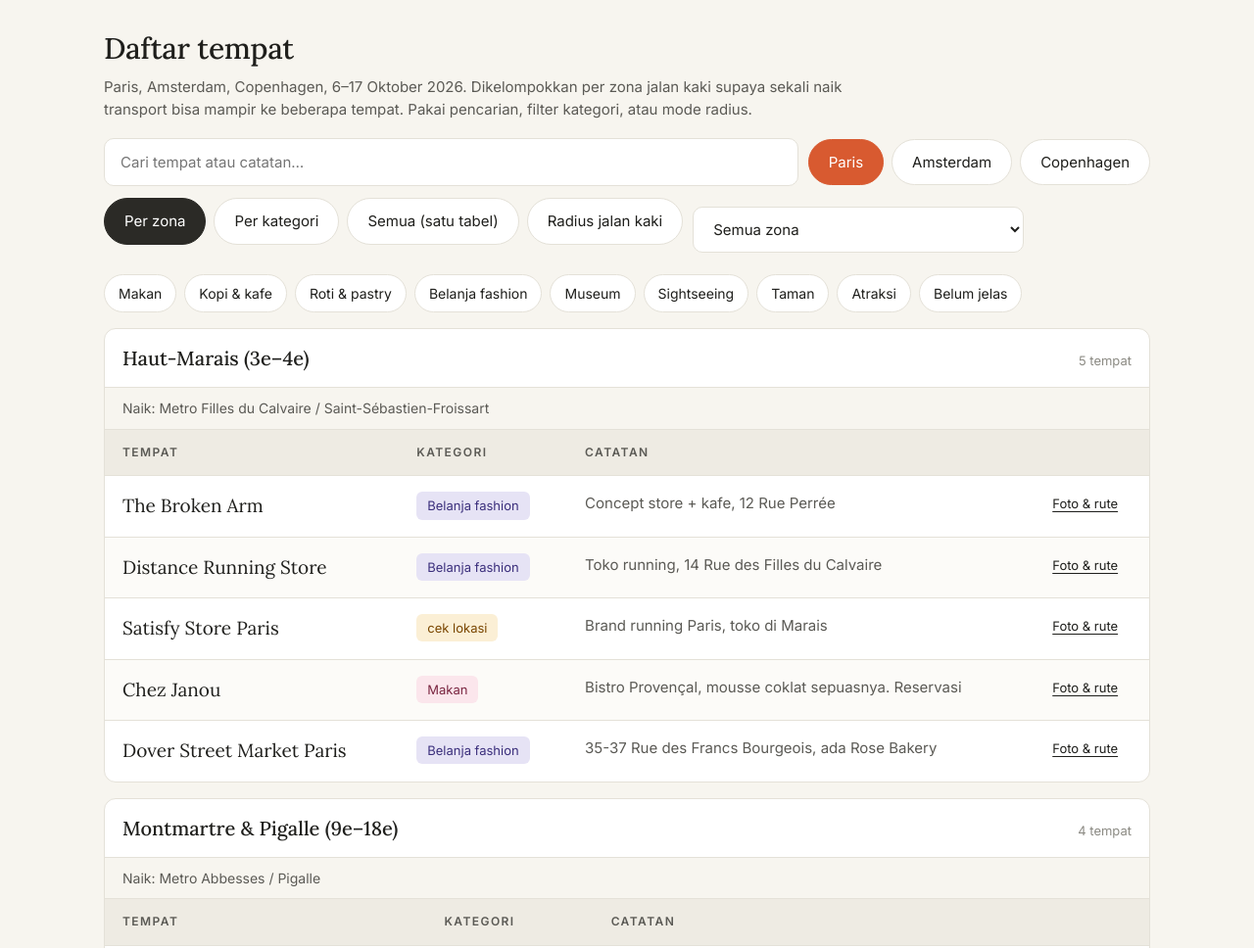
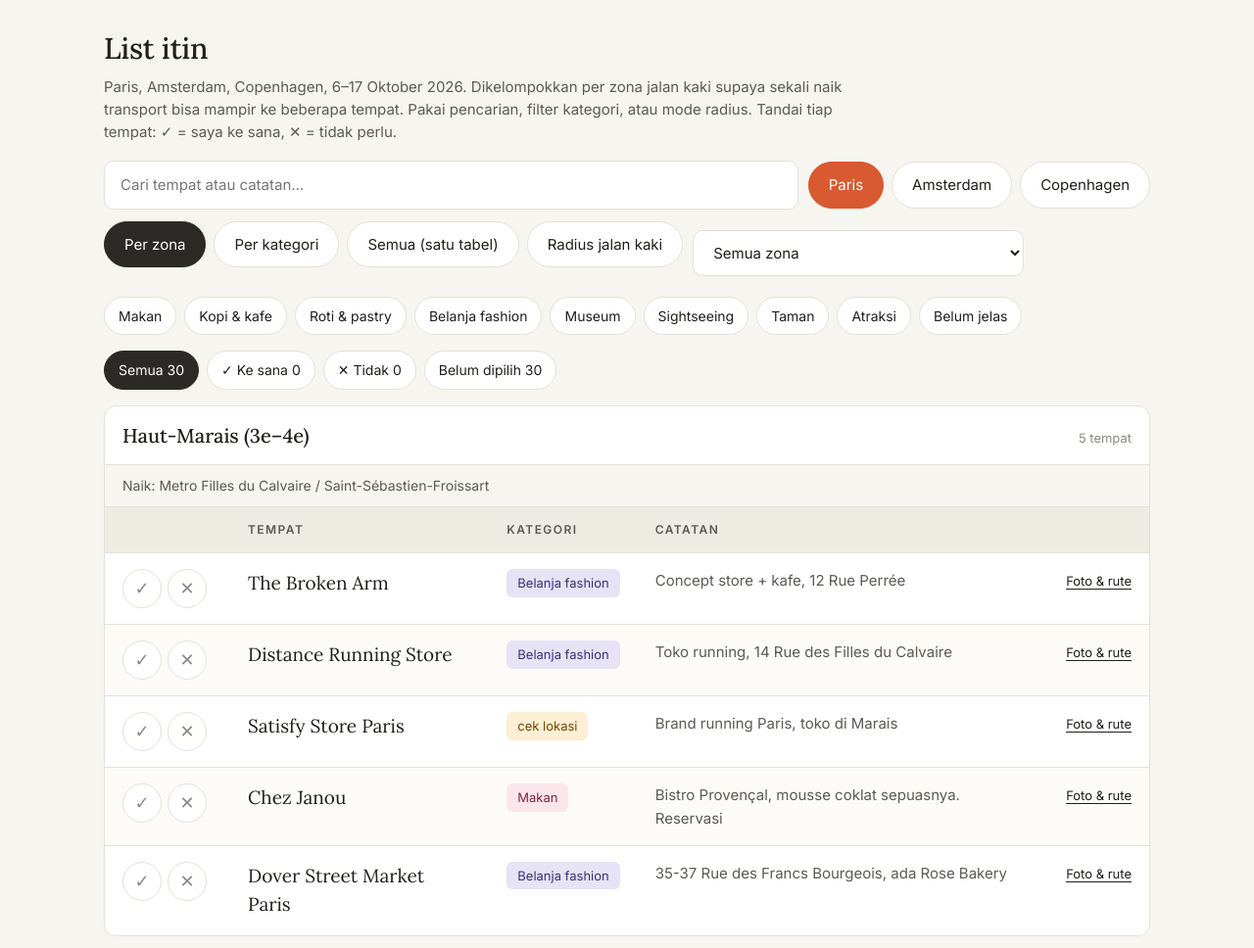
Before and after one commit to biruraihan/itin-eropa, a plain HTML site: page index.html in a window 1280 px wide. Shown: the top 968 px of the page at 98% size. Drawn offline with Linux system fonts and the light colour scheme.

Commit message:
Update index.html

```diff
--- a/index.html
+++ b/index.html
@@ -3,7 +3,7 @@
 <head>
 <meta charset="utf-8">
 <meta name="viewport" content="width=device-width, initial-scale=1, viewport-fit=cover">
-<title>Daftar tempat: Paris, Amsterdam, Copenhagen</title>
+<title>List itin: Paris, Amsterdam, Copenhagen</title>
 <link rel="stylesheet" href="https://fonts.googleapis.com/css2?family=Lora:ital,wght@0,400;0,500;1,400&family=Inter:wght@400;500;600&display=swap">
 <style>
 :root{box-sizing:border-box;padding-top:env(safe-area-inset-top,0px);padding-bottom:env(safe-area-inset-bottom,0px);color-scheme:light;
@@ -49,14 +49,19 @@ a.maps{color:var(--ink);font-size:13px;text-decoration:underline;text-underline-
 .radius select{width:100%}
 input[type=range]{width:100%;accent-color:var(--pill)}
 .rv{font-weight:600}
+.mk{width:40px;height:40px;border-radius:50%;border:1px solid var(--line);background:var(--card);color:var(--ink3);font-size:18px;line-height:1;cursor:pointer;margin-right:6px;padding:0;font-family:inherit}
+.mk.yes.on{background:#1D9E75;border-color:#1D9E75;color:#fff}
+.mk.no.on{background:#C9402F;border-color:#C9402F;color:#fff}
+td.mkc{white-space:nowrap;width:1%}
+.stat .pill{padding:8px 14px;font-size:14px}
 .empty{color:var(--ink3);padding:28px;text-align:center}
 .note{font-size:13px;color:var(--ink3);margin-top:22px}
 </style>
 </head>
 <body>
 <div class="wrap">
-<h1>Daftar tempat</h1>
-<p class="sub">Paris, Amsterdam, Copenhagen, 6–17 Oktober 2026. Dikelompokkan per zona jalan kaki supaya sekali naik transport bisa mampir ke beberapa tempat. Pakai pencarian, filter kategori, atau mode radius.</p>
+<h1>List itin</h1>
+<p class="sub">Paris, Amsterdam, Copenhagen, 6–17 Oktober 2026. Dikelompokkan per zona jalan kaki supaya sekali naik transport bisa mampir ke beberapa tempat. Pakai pencarian, filter kategori, atau mode radius. Tandai tiap tempat: ✓ = saya ke sana, ✕ = tidak perlu.</p>
 
 <div class="bar">
   <input type="search" id="q" placeholder="Cari tempat atau catatan…">
@@ -76,9 +81,10 @@ input[type=range]{width:100%;accent-color:var(--pill)}
   <select id="zoneSel"><option value="">Semua zona</option></select>
 </div>
 <div class="pills cats" id="cats"></div>
+<div class="pills cats stat" id="stat"></div>
 
 <div id="out"></div>
-<p class="note">Koordinat bersifat perkiraan untuk mengelompokkan zona, bukan navigasi. Tempat bertanda "cek lokasi" belum saya pastikan alamatnya.</p>
+<p class="note">Koordinat bersifat perkiraan untuk mengelompokkan zona, bukan navigasi. Tempat bertanda "cek lokasi" belum saya pastikan alamatnya. Tanda ✓/✕ tersimpan di browser ini saja, tidak sinkron antar perangkat.</p>
 </div>
 
 <script>
@@ -171,15 +177,23 @@ const P=[
 ["cph","Day trip: Aarhus (jauh)","Kereta 3 jam sekali jalan","ARoS Aarhus (rainbow panorama)","trip","Seharian penuh; berat untuk 4 hari. Pertimbangkan drop",56.1535,10.1995,1]
 ];
 const cityBtns=[...document.querySelectorAll('#cities .pill')],cats=document.getElementById('cats'),out=document.getElementById('out'),q=document.getElementById('q'),zoneSel=document.getElementById('zoneSel');
-let city='paris',view='zone',sel=new Set(),anchor=null,rad=800,sortKey=null,sortDir=1;
+let city='paris',view='zone',sel=new Set(),anchor=null,rad=800,sortKey=null,sortDir=1,statSel='';
+let ST={};try{ST=JSON.parse(localStorage.getItem('itin_status')||'{}')||{}}catch(e){ST={}}
+function saveST(){try{localStorage.setItem('itin_status',JSON.stringify(ST))}catch(e){}}
+function key(p){return p[0]+'|'+p[3]}
+function okS(p){if(!statSel)return true;const v=ST[key(p)];return statSel==='0'?!v:v===statSel}
+function buildStat(){const L=inCity();const y=L.filter(p=>ST[key(p)]==='y').length,n=L.filter(p=>ST[key(p)]==='n').length,z=L.length-y-n;
+const opts=[['','Semua '+L.length],['y','✓ Ke sana '+y],['n','✕ Tidak '+n],['0','Belum dipilih '+z]];
+document.getElementById('stat').innerHTML=opts.map(o=>`<button class="pill${statSel===o[0]?' on':''}" data-s="${o[0]}">${o[1]}</button>`).join('');
+document.querySelectorAll('#stat .pill').forEach(b=>b.onclick=()=>{statSel=b.dataset.s;buildStat();render();});}
 try{const s=localStorage.getItem('city');if(s&&CITY[s])city=s;}catch(e){}
-cityBtns.forEach(b=>{b.classList.toggle('on',b.dataset.c===city);b.onclick=()=>{city=b.dataset.c;cityBtns.forEach(x=>x.classList.toggle('on',x===b));sel.clear();anchor=null;try{localStorage.setItem('city',city)}catch(e){}buildCats();buildZones();render();}});
+cityBtns.forEach(b=>{b.classList.toggle('on',b.dataset.c===city);b.onclick=()=>{city=b.dataset.c;cityBtns.forEach(x=>x.classList.toggle('on',x===b));sel.clear();anchor=null;try{localStorage.setItem('city',city)}catch(e){}buildCats();buildZones();buildStat();render();}});
 document.querySelectorAll('#views .pill').forEach(b=>b.onclick=()=>{view=b.dataset.v;document.querySelectorAll('#views .pill').forEach(x=>x.classList.toggle('on',x===b));render();});
 q.oninput=render;zoneSel.onchange=render;
 function inCity(){return P.filter(p=>p[0]===city)}
 function buildCats(){const used=new Set(inCity().map(p=>p[4]));cats.innerHTML='';Object.keys(CAT).filter(k=>used.has(k)).forEach(k=>{const b=document.createElement('button');b.className='pill';b.textContent=CAT[k];b.onclick=()=>{sel.has(k)?sel.delete(k):sel.add(k);b.classList.toggle('on');render();};cats.appendChild(b);});}
 function buildZones(){const z=[...new Set(inCity().map(p=>p[1]))];zoneSel.innerHTML='<option value="">Semua zona</option>'+z.map(x=>`<option>${x}</option>`).join('');}
-function filtered(){const t=q.value.trim().toLowerCase();return inCity().filter(p=>(!sel.size||sel.has(p[4]))&&(!zoneSel.value||p[1]===zoneSel.value)&&(!t||(p[3]+' '+p[5]+' '+p[1]).toLowerCase().includes(t)));}
+function filtered(){const t=q.value.trim().toLowerCase();return inCity().filter(p=>(!sel.size||sel.has(p[4]))&&okS(p)&&(!zoneSel.value||p[1]===zoneSel.value)&&(!t||(p[3]+' '+p[5]+' '+p[1]).toLowerCase().includes(t)));}
 function dist(a,b){if(a[6]==null||b[6]==null)return Infinity;const R=6371000,dl=(b[6]-a[6])*Math.PI/180,dg=(b[7]-a[7])*Math.PI/180,x=Math.sin(dl/2)**2+Math.cos(a[6]*Math.PI/180)*Math.cos(b[6]*Math.PI/180)*Math.sin(dg/2)**2;return 2*R*Math.asin(Math.sqrt(x));}
 function fm(m){return m<1000?Math.round(m/50)*50+' m':(m/1000).toFixed(1)+' km'}
 function walk(m){return Math.max(1,Math.round(m/80))+' mnt'}
@@ -187,24 +201,27 @@ function esc(s){return String(s).replace(/</g,'&lt;')}
 function mapsUrl(p){return 'https://www.google.com/maps/search/?api=1&query='+encodeURIComponent(p[3].replace(/\s*\(.*?\)/g,'')+' '+CITY[p[0]].n)}
 function tag(p){return p[8]?`<span class="tag" style="background:var(--t-v);color:var(--t-v-i)">cek lokasi</span>`:`<span class="tag" style="background:var(--t-${p[4]});color:var(--t-${p[4]}-i)">${CAT[p[4]]}</span>`}
 function row(p,cols){return `<tr>${cols.map(c=>c(p)).join('')}</tr>`}
-const C={name:p=>`<td class="name">${esc(p[3])}<small>${esc(p[1])}</small></td>`,nameOnly:p=>`<td class="name">${esc(p[3])}</td>`,cat:p=>`<td>${tag(p)}</td>`,zone:p=>`<td style="font-size:14px">${esc(p[1])}</td>`,how:p=>`<td style="font-size:14px;color:var(--ink2)">${esc(p[2]||'—')}</td>`,note:p=>`<td style="color:var(--ink2)">${esc(p[5])}</td>`,maps:p=>`<td><a class="maps" href="${mapsUrl(p)}" target="_blank" rel="noopener">Foto & rute</a></td>`};
+function mk(p){const i=P.indexOf(p),v=ST[key(p)];return `<button class="mk yes${v==='y'?' on':''}" data-i="${i}" data-s="y" title="Saya ke sana" aria-label="Saya ke sana">✓</button><button class="mk no${v==='n'?' on':''}" data-i="${i}" data-s="n" title="Tidak perlu" aria-label="Tidak perlu">✕</button>`}
+const C={mark:p=>`<td class="mkc">${mk(p)}</td>`,name:p=>`<td class="name">${esc(p[3])}<small>${esc(p[1])}</small></td>`,nameOnly:p=>`<td class="name">${esc(p[3])}</td>`,cat:p=>`<td>${tag(p)}</td>`,zone:p=>`<td style="font-size:14px">${esc(p[1])}</td>`,how:p=>`<td style="font-size:14px;color:var(--ink2)">${esc(p[2]||'—')}</td>`,note:p=>`<td style="color:var(--ink2)">${esc(p[5])}</td>`,maps:p=>`<td><a class="maps" href="${mapsUrl(p)}" target="_blank" rel="noopener">Foto & rute</a></td>`};
 function table(ps,cols,heads){return `<div class="scroll"><table><thead><tr>${heads.map(h=>`<th>${h}</th>`).join('')}</tr></thead><tbody>${ps.map(p=>row(p,cols)).join('')}</tbody></table></div>`}
 function render(){const list=filtered();if(view==='radius')return renderRadius();if(!list.length){out.innerHTML='<div class="box"><div class="empty">Tidak ada tempat yang cocok.</div></div>';return;}
-if(view==='all'){out.innerHTML=`<div class="box"><div class="hd"><h2>${CITY[city].n}</h2><span class="cnt">${list.length} tempat</span></div>${table(list,[C.nameOnly,C.cat,C.zone,C.how,C.note,C.maps],['Tempat','Kategori','Zona','Naik apa','Catatan',''])}</div>`;return;}
+if(view==='all'){out.innerHTML=`<div class="box"><div class="hd"><h2>${CITY[city].n}</h2><span class="cnt">${list.length} tempat</span></div>${table(list,[C.mark,C.nameOnly,C.cat,C.zone,C.how,C.note,C.maps],['','Tempat','Kategori','Zona','Naik apa','Catatan',''])}</div>`;return;}
 const g={};list.forEach(p=>{const k=view==='zone'?p[1]:CAT[p[4]];(g[k]=g[k]||[]).push(p)});
 const late=k=>k.startsWith('Belum')||k.startsWith('Day trip');
 const keys=Object.keys(g).sort((a,b)=>late(a)-late(b)||g[b].length-g[a].length);
 out.innerHTML=keys.map(k=>{const ps=g[k];const how=view==='zone'?(ps.find(p=>p[2])||[])[2]:'';
-return `<div class="box"><div class="hd"><h2>${esc(k)}</h2><span class="cnt">${ps.length} tempat</span></div>${how?`<div class="how">Naik: ${esc(how)}</div>`:''}${view==='zone'?table(ps,[C.nameOnly,C.cat,C.note,C.maps],['Tempat','Kategori','Catatan','']):table(ps,[C.nameOnly,C.zone,C.note,C.maps],['Tempat','Zona','Catatan',''])}</div>`}).join('');}
+return `<div class="box"><div class="hd"><h2>${esc(k)}</h2><span class="cnt">${ps.length} tempat</span></div>${how?`<div class="how">Naik: ${esc(how)}</div>`:''}${view==='zone'?table(ps,[C.mark,C.nameOnly,C.cat,C.note,C.maps],['','Tempat','Kategori','Catatan','']):table(ps,[C.mark,C.nameOnly,C.zone,C.note,C.maps],['','Tempat','Zona','Catatan',''])}</div>`}).join('');}
 function renderRadius(){const all=inCity().filter(p=>p[6]!=null);if(anchor==null)anchor=all[0][3];const a=all.find(p=>p[3]===anchor)||all[0];
-const near=all.filter(p=>p!==a).map(p=>[p,dist(a,p)]).filter(x=>x[1]<=rad&&(!sel.size||sel.has(x[0][4]))).sort((x,y)=>x[1]-y[1]);
+const near=all.filter(p=>p!==a).map(p=>[p,dist(a,p)]).filter(x=>x[1]<=rad&&okS(x[0])&&(!sel.size||sel.has(x[0][4]))).sort((x,y)=>x[1]-y[1]);
 out.innerHTML=`<div class="radius"><div><label>Mulai dari</label><select id="anc">${all.map(p=>`<option ${p===a?'selected':''}>${esc(p[3])}</option>`).join('')}</select></div>
 <div><label>Radius jalan kaki: <span class="rv" id="rv">${fm(rad)}</span></label><input type="range" id="rr" min="300" max="3000" step="100" value="${rad}"></div></div>
 <div class="box"><div class="hd"><h2>${near.length} tempat dalam ${fm(rad)}</h2><span class="cnt">dari ${esc(a[3])}</span></div><div class="how">Naik: ${esc(a[2]||'—')}. Urut dari yang terdekat.</div>
-${near.length?`<div class="scroll"><table><thead><tr><th>Tempat</th><th>Kategori</th><th>Jarak</th><th>Catatan</th><th></th></tr></thead><tbody>${near.map(x=>`<tr>${C.nameOnly(x[0])}${C.cat(x[0])}<td class="d">${fm(x[1])} <small>· ${walk(x[1])} jalan</small></td>${C.note(x[0])}${C.maps(x[0])}</tr>`).join('')}</tbody></table></div>`:'<div class="empty">Perbesar radius atau ganti titik mulai.</div>'}</div>`;
+${near.length?`<div class="scroll"><table><thead><tr><th></th><th>Tempat</th><th>Kategori</th><th>Jarak</th><th>Catatan</th><th></th></tr></thead><tbody>${near.map(x=>`<tr>${C.mark(x[0])}${C.nameOnly(x[0])}${C.cat(x[0])}<td class="d">${fm(x[1])} <small>· ${walk(x[1])} jalan</small></td>${C.note(x[0])}${C.maps(x[0])}</tr>`).join('')}</tbody></table></div>`:'<div class="empty">Perbesar radius atau ganti titik mulai.</div>'}</div>`;
 document.getElementById('anc').onchange=e=>{anchor=e.target.value;renderRadius()};
 const rr=document.getElementById('rr');rr.oninput=e=>{rad=+e.target.value;document.getElementById('rv').textContent=fm(rad)};rr.onchange=renderRadius;}
-buildCats();buildZones();render();
+buildCats();buildZones();buildStat();render();
+out.addEventListener('click',e=>{const b=e.target.closest('.mk');if(!b)return;const p=P[+b.dataset.i],k=key(p),v=b.dataset.s;if(ST[k]===v)delete ST[k];else ST[k]=v;saveST();buildStat();
+if(statSel)render();else b.parentElement.querySelectorAll('.mk').forEach(x=>x.classList.toggle('on',ST[k]===x.dataset.s));});
 </script>
 </body>
 </html>
```
